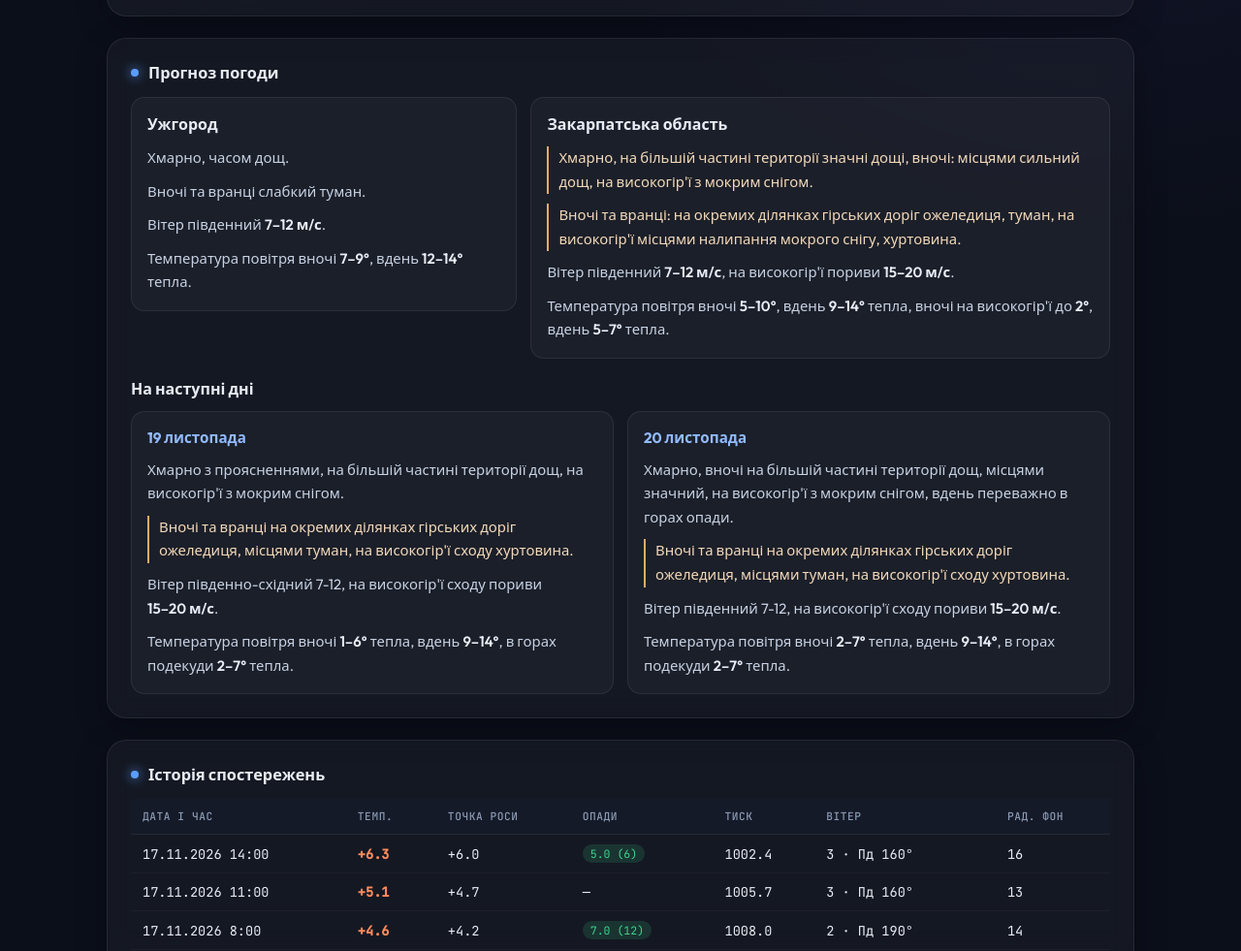
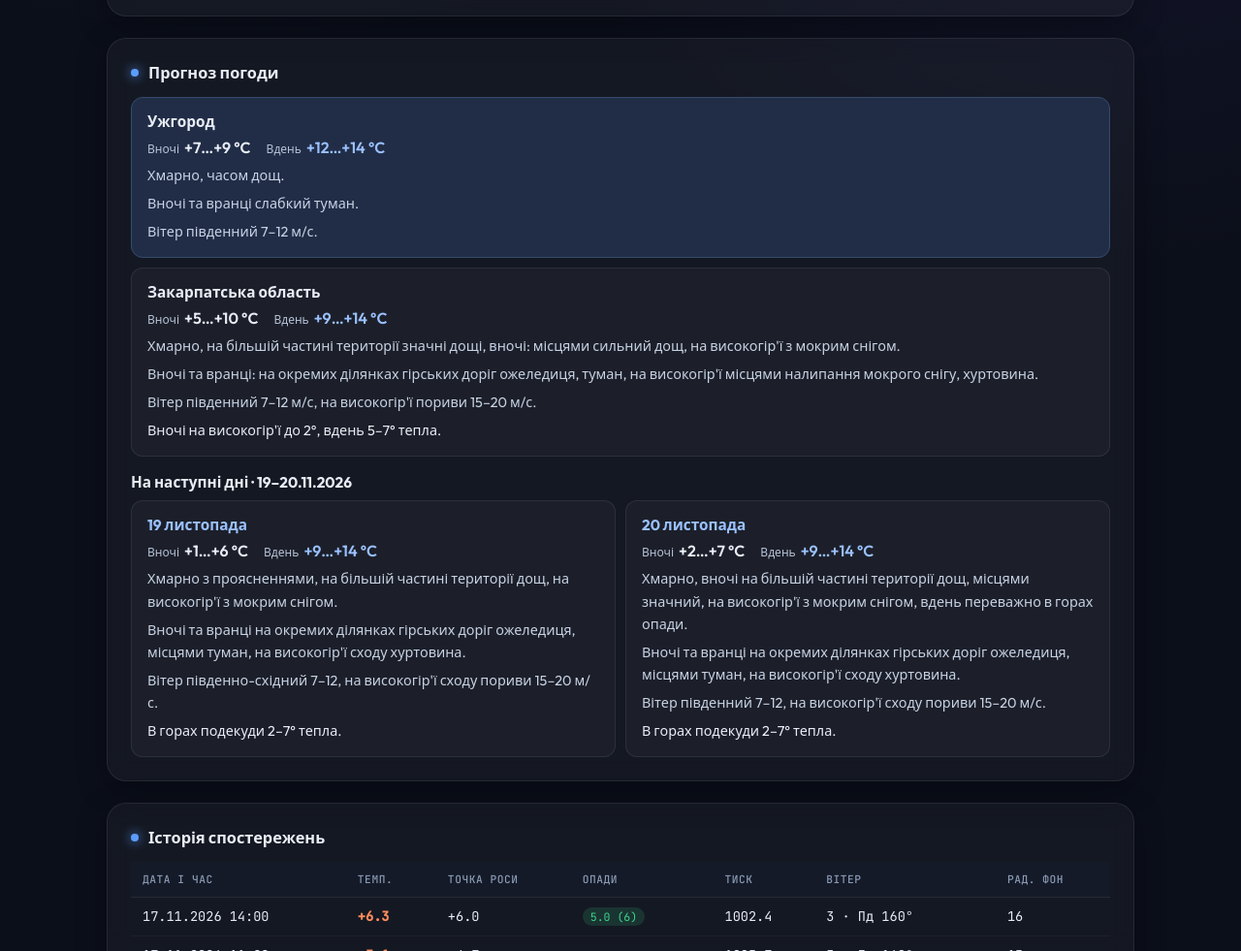
Before and after one commit to Ungvar-V/weather, a plain HTML site: page index.html in a window 1280 px wide. Shown: the part 870-1851 px from the top of the page at 97% size. Drawn offline with nearby package versions, Linux system fonts and the light colour scheme.

Commit message:
Add files via upload

```diff
--- a/index.html
+++ b/index.html
@@ -122,28 +122,31 @@
     .chart-card { margin-bottom: 22px; }
     .chart-wrap { position: relative; height: 270px; }
     .forecast-card { margin-bottom: 22px; }
-    .forecast-grid, .forecast-days {
-      display: grid; grid-template-columns: repeat(2, minmax(0, 1fr)); gap: 14px;
+    .forecast-list { display: grid; gap: 10px; }
+    .forecast-days { grid-template-columns: repeat(2, minmax(0, 1fr)); }
+    .forecast-day:only-child { grid-column: 1 / -1; }
+    .forecast-place, .forecast-day {
+      padding: 14px 16px; border-radius: 12px; min-width: 0;
+      border: 1px solid var(--card-border); background: rgba(255,255,255,0.035);
     }
-    .forecast-grid { grid-template-columns: minmax(0, 2fr) minmax(0, 3fr); align-items: start; }
-    .forecast-outlook { margin-top: 20px; }
-    .forecast-block h3, .forecast-outlook > h3 {
-      font-size: 1rem; font-weight: 600; margin-bottom: 12px; color: var(--text);
+    .forecast-city {
+      background: #212d47; border-color: #364b6b;
     }
-    .forecast-day h4 { font-size: 0.95rem; color: #91baff; margin-bottom: 12px; }
-    .forecast-body { display: grid; gap: 10px; }
-    .forecast-body p { font-size: 0.93rem; font-weight: 400; color: #c7d2e3; line-height: 1.65; }
-    .forecast-body strong { color: var(--text); font-weight: 600; }
-    .forecast-body .forecast-alert {
-      border-left: 2px solid #e6aa68; padding-left: 10px; color: #f3d9b9;
-    }
-    .forecast-body .forecast-measurement { white-space: nowrap; }
-    @media (max-width: 720px) {
-      .forecast-grid, .forecast-days { grid-template-columns: 1fr; }
-    }
-    .forecast-block {
-      background: rgba(255,255,255,0.03); border: 1px solid var(--card-border);
-      border-radius: 14px; padding: 16px;
+    .forecast-outlook { margin-top: 16px; }
+    .forecast-outlook > h3 { font-size: 0.96rem; margin-bottom: 8px; }
+    .forecast-place h3, .forecast-day h4 { font-size: 0.96rem; margin-bottom: 6px; }
+    .forecast-day h4 { color: #9ac1ff; }
+    .forecast-copy p { color: #c7d2e3; font-size: 0.9rem; line-height: 1.6; }
+    .forecast-copy p + p { margin-top: 6px; }
+    .forecast-temperatures { display: flex; flex-wrap: wrap; gap: 4px 16px; margin-bottom: 8px; }
+    .forecast-temperatures > div { display: flex; align-items: baseline; gap: 5px; }
+    .forecast-temperatures dt { color: #b6c2d6; font-size: 0.75rem; }
+    .forecast-temperatures dd { font-size: 1rem; font-weight: 600; white-space: nowrap; }
+    .forecast-temperatures .forecast-daytime { color: #9ac1ff; }
+    .forecast-copy .forecast-mountains { color: var(--text); }
+    @media (max-width: 600px) {
+      .forecast-card { padding: 18px; }
+      .forecast-days { grid-template-columns: 1fr; }
     }
     .table-scroll { overflow: auto; max-height: 400px; }
     table { width: 100%; border-collapse: collapse; font-size: 0.85rem; font-family: 'JetBrains Mono', monospace; }
@@ -236,19 +239,13 @@
 
       <div class="card forecast-card">
         <div class="section-title"><span></span> Прогноз погоди</div>
-        <div class="forecast-grid">
-          <div class="forecast-block">
-            <h3>Ужгород</h3>
-            <div class="forecast-body" id="fc-uzh"><p>—</p></div>
-          </div>
-          <div class="forecast-block">
-            <h3>Закарпатська область</h3>
-            <div class="forecast-body" id="fc-region"><p>—</p></div>
-          </div>
+        <div class="forecast-list">
+          <article class="forecast-place forecast-city" id="fc-uzh"></article>
+          <article class="forecast-place" id="fc-region"></article>
         </div>
         <section class="forecast-outlook" aria-labelledby="forecast-outlook-title">
           <h3 id="forecast-outlook-title">На наступні дні</h3>
-          <div id="fc-next"><div class="forecast-block forecast-body"><p>—</p></div></div>
+          <div class="forecast-list forecast-days" id="fc-next"></div>
         </section>
       </div>
 
@@ -307,61 +304,98 @@
       pill.className = 'pill ' + (ok ? 'live' : 'err');
     }
 
-    function renderForecastText(container, text) {
-      const sentences = (text?.trim() || '—').split(/(?<=[.!?])\s+(?=[А-ЯІЇЄҐ])/u);
+    function addForecastText(container, tag, text, className) {
+      const element = document.createElement(tag);
+      element.textContent = text;
+      if (className) element.className = className;
+      container.append(element);
+      return element;
+    }
 
-      for (const sentence of sentences) {
-        const paragraph = document.createElement('p');
-        if (/ожеледиц|хуртовин|налипан|сильн\S*\s+дощ/i.test(sentence)) {
-          paragraph.className = 'forecast-alert';
+    function forecastRange(value, qualifier) {
+      const bounds = value.split('–');
+      if (!qualifier && bounds.some(bound => !/^[+−-]/.test(bound) && Number(bound) !== 0)) return null;
+      return bounds.map(bound => {
+        if (/^[+−-]/.test(bound)) return bound.replace(/^-/, '−');
+        if (Number(bound) === 0) return '0';
+        return (qualifier === 'морозу' ? '−' : '+') + bound;
+      }).join('…') + '\u00a0°C';
+    }
+
+    function forecastTemperature(sentence) {
+      const match = sentence.match(/^Температура повітря вночі\s+([+−-]?\d+(?:–[+−-]?\d+)?)°(?:\s+(тепла|морозу))?,\s*вдень\s+([+−-]?\d+(?:–[+−-]?\d+)?)°(?:\s+(тепла|морозу))?(?:,\s*((?:вночі на високогір[’']ї|в горах|на високогір[’']ї)[^.]+))?\.?$/iu);
+      if (!match) return null;
+      const [, night, nightQualifier, day, dayQualifier, mountains] = match;
+      const nightValue = forecastRange(night, nightQualifier || (dayQualifier === 'тепла' ? 'тепла' : ''));
+      const dayValue = forecastRange(day, dayQualifier || (nightQualifier === 'тепла' ? 'тепла' : ''));
+      if (!nightValue || !dayValue) return null;
+      return { ranges: [nightValue, dayValue], mountains };
+    }
+
+    function renderForecastEntry(container, title, headingTag, source) {
+      const text = (source?.trim() || '—')
+        .replace(/(\d)\s*[-–]\s*(?=[+−-]?\d)/g, '$1–')
+        .replace(/(\d)\s+м\s*\/\s*с/gu, '$1\u00a0м/с');
+      const sentences = text.split(/(?<=[.!?])\s+(?=[А-ЯІЇЄҐ])/u);
+      const temperatureIndex = sentences.findIndex(sentence => /^Температура повітря/u.test(sentence));
+      const temperature = forecastTemperature(sentences[temperatureIndex] || '');
+      container.replaceChildren();
+      if (title) addForecastText(container, headingTag, title);
+      if (temperature) {
+        const values = document.createElement('dl');
+        values.className = 'forecast-temperatures';
+        for (const [index, label] of ['Вночі', 'Вдень'].entries()) {
+          const item = document.createElement('div');
+          addForecastText(item, 'dt', label);
+          addForecastText(item, 'dd', temperature.ranges[index], index ? 'forecast-daytime' : '');
+          values.append(item);
         }
+        container.append(values);
+      }
 
-        const measurements = /[-−]?\d+(?:[.,]\d+)?(?:\s*[-–]\s*[-−]?\d+(?:[.,]\d+)?)?\s*(?:°(?:[ \u00a0]*[CС])?|м\s*\/\s*с)/gu;
-        let offset = 0;
-        for (const match of sentence.matchAll(measurements)) {
-          paragraph.append(sentence.slice(offset, match.index));
-          const value = document.createElement('strong');
-          value.className = 'forecast-measurement';
-          value.textContent = match[0].replace(/(\d)\s*-\s*(?=[-−]?\d)/g, '$1–');
-          paragraph.append(value);
-          offset = match.index + match[0].length;
+      const body = document.createElement('div');
+      body.className = 'forecast-copy';
+      for (const [index, sentence] of sentences.entries()) {
+        if (!temperature || index !== temperatureIndex) {
+          addForecastText(body, 'p', sentence);
+        } else if (temperature.mountains) {
+          const mountains = temperature.mountains;
+          addForecastText(body, 'p', mountains[0].toLocaleUpperCase('uk-UA') + mountains.slice(1) + '.', 'forecast-mountains');
         }
-        paragraph.append(sentence.slice(offset));
-        container.append(paragraph);
       }
+      container.append(body);
     }
 
     function renderForecastDays(container, source) {
       const text = source?.trim() || '—';
       const dates = [...text.matchAll(/(?:^|\s)(\d{1,2})\.(\d{2})\.(?=\s+[А-ЯІЇЄҐ])/gu)];
       const prefix = text.slice(0, dates[0]?.index ?? 0).trim();
+      const period = prefix.match(/^(\d{1,2}[-–]\d{1,2}\.\d{2}\.\d{4})\s*(?:р\.)?:$/u);
+      const entries = [];
 
-      if (!dates.length || (prefix && !/^\d{1,2}[-–]\d{1,2}\.\d{2}\.\d{4}\s*(?:р\.)?:$/u.test(prefix))) {
-        const block = document.createElement('div');
-        block.className = 'forecast-block forecast-body';
-        renderForecastText(block, text);
-        container.replaceChildren(block);
-        return;
+      if (!dates.length || (prefix && !period)) {
+        entries.push({ title: '', text });
+      } else {
+        for (const [index, date] of dates.entries()) {
+          const calendarDate = new Date(Date.UTC(2000, Number(date[2]) - 1, Number(date[1])));
+          const title = calendarDate.toLocaleDateString('uk-UA', {
+            day: 'numeric', month: 'long', timeZone: 'UTC'
+          });
+          const start = date.index + date[0].length;
+          entries.push({ title, text: text.slice(start, dates[index + 1]?.index) });
+        }
       }
 
-      const grid = document.createElement('div');
-      grid.className = 'forecast-days';
-      for (const [index, date] of dates.entries()) {
+      document.getElementById('forecast-outlook-title').textContent = period
+        ? 'На наступні дні · ' + period[1].replace('-', '–')
+        : 'На наступні дні';
+      container.replaceChildren();
+      for (const entry of entries) {
         const day = document.createElement('article');
-        day.className = 'forecast-block forecast-day';
-        const heading = document.createElement('h4');
-        const calendarDate = new Date(Date.UTC(2000, Number(date[2]) - 1, Number(date[1])));
-        heading.textContent = calendarDate.toLocaleDateString('uk-UA', {
-          day: 'numeric', month: 'long', timeZone: 'UTC'
-        });
-        const body = document.createElement('div');
-        body.className = 'forecast-body';
-        const start = date.index + date[0].length;
-        renderForecastText(body, text.slice(start, dates[index + 1]?.index));
-        day.append(heading, body);
-        grid.append(day);
+        day.className = 'forecast-day';
+        renderForecastEntry(day, entry.title, 'h4', entry.text);
+        container.append(day);
       }
-      container.replaceChildren(grid);
     }
 
     const stormSource = 'http://www.gmc.uzhgorod.ua/mstorm.php';
@@ -472,11 +506,8 @@
       }
       document.getElementById('updatedPill').textContent = 'оновлено: ' + updatedLabel;
 
-      for (const [id, text] of [['fc-uzh', fc.uzh], ['fc-region', fc.region]]) {
-        const container = document.getElementById(id);
-        container.replaceChildren();
-        renderForecastText(container, text);
-      }
+      renderForecastEntry(document.getElementById('fc-uzh'), 'Ужгород', 'h3', fc.uzh);
+      renderForecastEntry(document.getElementById('fc-region'), 'Закарпатська область', 'h3', fc.region);
       renderForecastDays(document.getElementById('fc-next'), fc.next);
 
       const tbody = document.getElementById('tbody');
```
